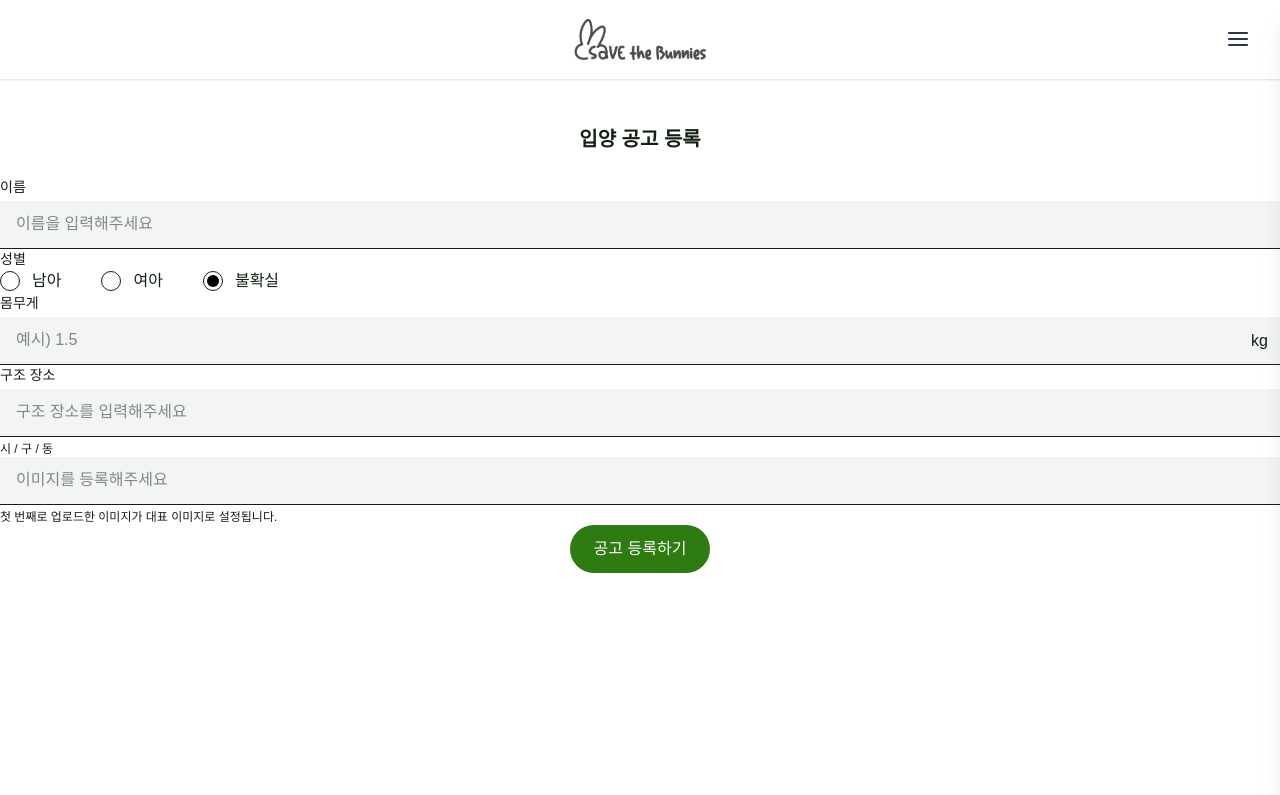
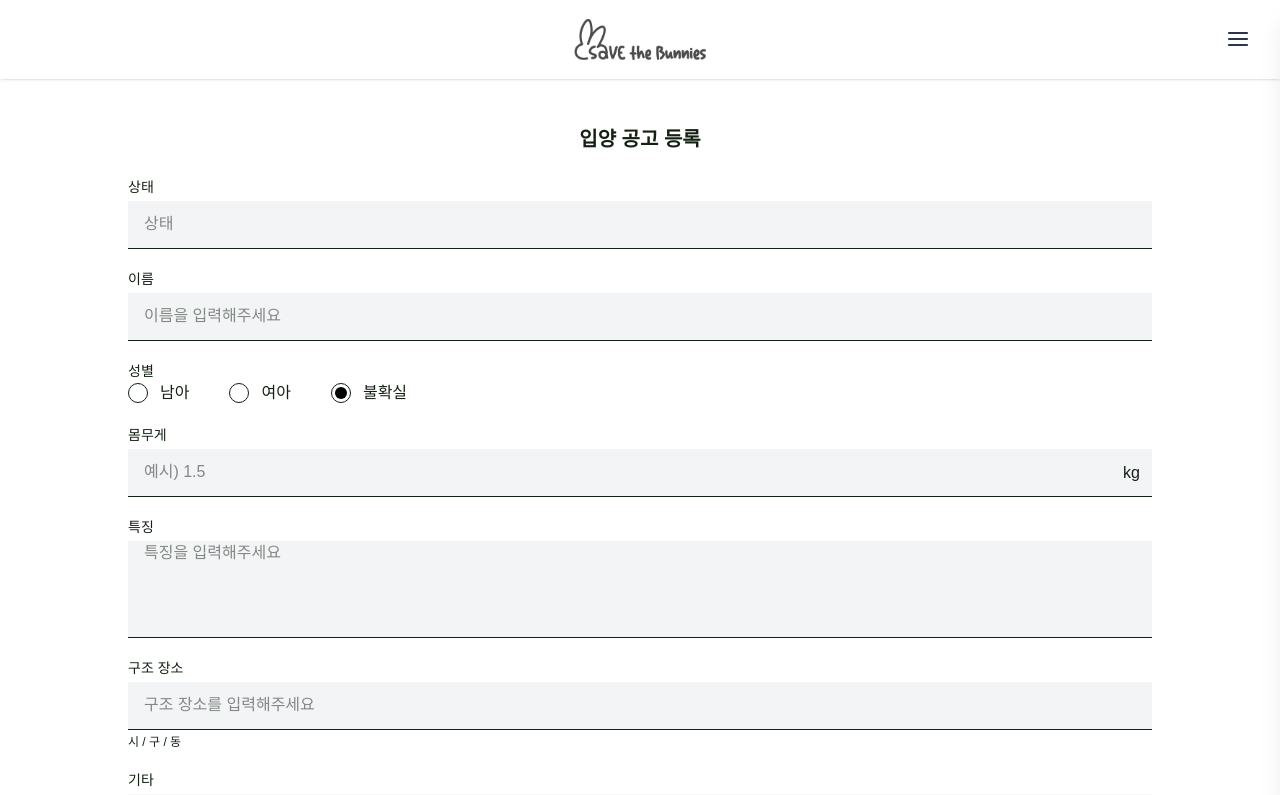
Before and after one commit to savethebunnies/bunnies-fe, a Next.js app: page /admin/adaption in a window 1280 px wide. Shown: the top 795 px of the page. Built offline with nearby package versions, Linux system fonts and the light colour scheme.

Commit message:
fix: css 수정

```diff
--- a/app/admin/adaption/page.jsx
+++ b/app/admin/adaption/page.jsx
@@ -2,37 +2,84 @@ import { Button } from "@/components/ui/button";
 import { SectionContainer } from "@/components/ui/containers";
 import { Input, FileInput } from "@/components/ui/input";
 import GenderOptions from "../(components)/gender-options";
+import TextArea from "@/components/ui/textarea";
 
 export default function Page() {
   //   const submit = (formData) => {};
+  async function createPost(formData) {
+    "use server";
+
+    const newFormData = new FormData();
+
+    for (const [key, value] of formData.entries()) {
+      if (key.startsWith("$ACTION_ID_")) {
+        continue;
+      }
+
+      const newKey = `RABBIT_${key.toUpperCase()}`;
+      newFormData.append(newKey, value);
+    }
+    console.log(newFormData, "newformData");
+    try {
+      const res = await fetch("http://3.39.22.34:3000/api/add-rabbit", {
+        method: "POST",
+        body: newFormData,
+      });
+
+      if (!res.ok) {
+        throw new Error(`HTTP 에러! 상태 코드: ${res.status}`);
+      }
+
+      const data = await res.json();
+      console.log("서버 응답:", data);
+    } catch (error) {
+      console.error("데이터 전송 중 오류 발생:", error);
+    }
+  }
 
   return (
     <SectionContainer title="입양 공고 등록" id="adaption" className="bg-white">
-      {/* <form action={submit}> */}
-      <Input label="이름" id="name" placeholder="이름을 입력해주세요" />
+      <form action={createPost}>
+        <div className="grid gap-5">
+          <Input label="상태" id="condition" placeholder="상태" />
+          <Input label="이름" id="nm" placeholder="이름을 입력해주세요" />
           <GenderOptions />
           <Input
             label="몸무게"
             type="number"
+            step="0.1"
             id="weight"
             placeholder="예시) 1.5"
             unit="kg"
           />
+          <TextArea
+            label="특징"
+            name="character"
+            placeholder="특징을 입력해주세요"
+            rows="4"
+          />
           <Input
             label="구조 장소"
-        id="place"
+            id="rescue_location"
             placeholder="구조 장소를 입력해주세요"
             helperText="시 / 구 / 동"
+          />
+          <TextArea
+            label="기타"
+            name="desc"
+            placeholder="기타 정보를 입력해주세요"
+            rows="4"
           />
           <FileInput
             label="이미지"
             id="image"
+            multiple
             placeholder="이미지를 등록해주세요"
             helperText="첫 번째로 업로드한 이미지가 대표 이미지로 설정됩니다."
           />
-
-      {/* </form> */}
+        </div>
         <Button>공고 등록하기</Button>
+      </form>
     </SectionContainer>
   );
 }
--- a/app/globals.css
+++ b/app/globals.css
@@ -39,14 +39,17 @@ html:has(#nav-menus[data-open="true"]) {
   .text-heading {
     @apply text-xl font-extrabold;
   }
-  .side-margin {
-    @apply mx-4 md:mx-auto;
+  .content-inner {
+    @apply mx-4 max-w-screen-lg md:mx-auto;
   }
   .text-15 {
     font-size: 0.9375rem;
   }
   .text-17 {
     font-size: 1.0625rem;
+  }
+  .full-screen {
+    @apply min-h-[calc(100vh_-_var(--nav-height))] supports-[min-height:100svh]:min-h-[calc(100svh_-_var(--nav-height))];
   }
 }
 
--- a/app/home/(components)/inner.jsx
+++ b/app/home/(components)/inner.jsx
@@ -9,7 +9,7 @@ export default function Inner({ children, section, heading, subtitle }) {
       viewport={{ once: true, amount: 0.2 }}
       transition={{ duration: 0.5, delay: 0 }}
     >
-      <div className="py-[var(--section-py)] side-margin text-center max-w-screen-lg">
+      <div className="py-[var(--section-py)] text-center content-inner">
         <h2
           id={`${section}-heading`}
           className="text-xl font-semibold mb-2 inline-block relative"
--- a/app/home/(sections)/banner.jsx
+++ b/app/home/(sections)/banner.jsx
@@ -7,9 +7,9 @@ export default function Banner() {
       <h2 id="stb-banner-heading" className="sr-only">
         세이브 더 버니즈 배너
       </h2>
-      <div className="min-h-[calc(100vh_-_var(--nav-height))] supports-[min-height:100svh]:min-h-[calc(100svh_-_var(--nav-height))] w-full bg-[url('/bg_mo.png')] sm:bg-[url('/bg_pc.png')] bg-cover bg-right-bottom bg-no-repeat flex items-center justify-center">
+      <div className="full-screen w-full bg-[url('/bg_mo.png')] sm:bg-[url('/bg_pc.png')] bg-cover bg-right-bottom bg-no-repeat flex items-center justify-center">
         <div
-          className="text-center rounded-lg max-w-screen-lg side-margin
+          className="text-center rounded-lg content-inner
            backdrop-blur-[2px] bg-white/35 border-2 border-white/70 w-full relative pb-9"
         >
           <div className="h-18 w-18 overflow-hidden bg-white flex items-center justify-center rounded-full absolute top-0 left-1/2 -translate-x-1/2 -translate-y-1/2">
--- a/components/ui/button.jsx
+++ b/components/ui/button.jsx
@@ -12,9 +12,9 @@ const buttonVariants = cva(
         ghost: "bg-transparent",
       },
       size: {
-        default: "h-12 px-6 has-[>svg]:pr-3",
-        sm: "h-10 px-4 has-[>svg]:pr-2.5 text-sm",
-        lg: "h-14 px-6 has-[>svg]:pr-4 text-xl ",
+        default: "h-12 px-6 has-[>svg]:pr-3 min-w-42 ",
+        sm: "h-10 px-4 has-[>svg]:pr-2.5 text-sm min-w-42",
+        lg: "h-14 px-6 has-[>svg]:pr-4 text-xl min-w-39",
         icon: "size-9",
       },
     },
--- a/components/ui/containers.jsx
+++ b/components/ui/containers.jsx
@@ -15,13 +15,13 @@ export function ContentCenter({ children }) {
 export function SectionContainer({ children, title, id, className }) {
   return (
     <section
-      className={clsx("text-center py-12", className)}
+      className={clsx("text-center py-12 full-screen", className)}
       aria-labelledby={`stb-${id}-heading`}
     >
       <h2 className="text-heading mb-6" id={`stb-${id}-heading`}>
         {title}
       </h2>
-      <div className="side-margin">{children}</div>
+      <div className="content-inner">{children}</div>
     </section>
   );
 }
--- a/components/ui/input.jsx
+++ b/components/ui/input.jsx
@@ -56,6 +56,7 @@ export function FileInput({
   return (
     <>
       <Input
+        label={label}
         readOnly
         placeholder={
           hasSelectedImages
--- a/components/ui/option.jsx
+++ b/components/ui/option.jsx
@@ -22,7 +22,7 @@ export default function Option({ label, checked, ...props }) {
           />
         </div>
 
-        {label}
+        <span>{label}</span>
       </label>
     </div>
   );
--- /dev/null
+++ b/components/ui/textarea.jsx
@@ -0,0 +1,13 @@
+import Field from "./field";
+
+export default function TextArea({ label, helperText, ...props }) {
+  return (
+    <Field label={label} helperText={helperText}>
+      <textarea
+        id={label}
+        className="bg-gray-100 border-b px-4 resize-none"
+        {...props}
+      />
+    </Field>
+  );
+}
--- a/next.config.mjs
+++ b/next.config.mjs
@@ -1,5 +1,8 @@
 /** @type {import('next').NextConfig} */
 const nextConfig = {
+  serverActions: {
+    bodySizeLimit: "10mb",
+  },
   async rewrites() {
     return [
       {
```
Lines whose indentation alone changed are shown as unchanged.
